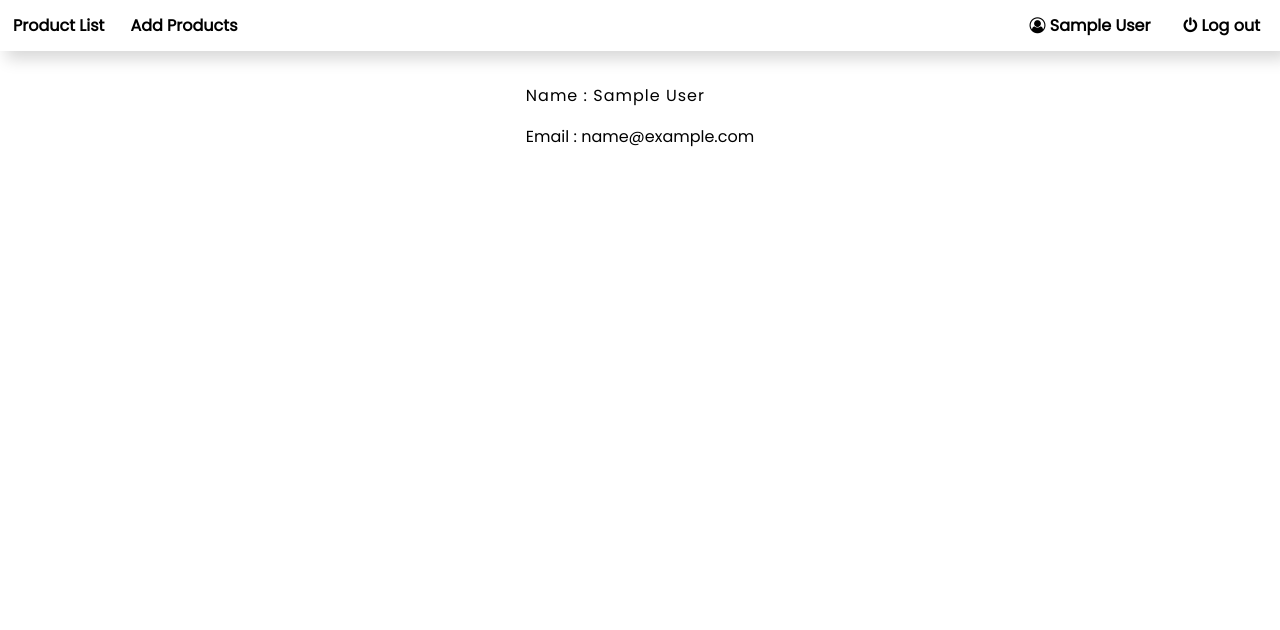
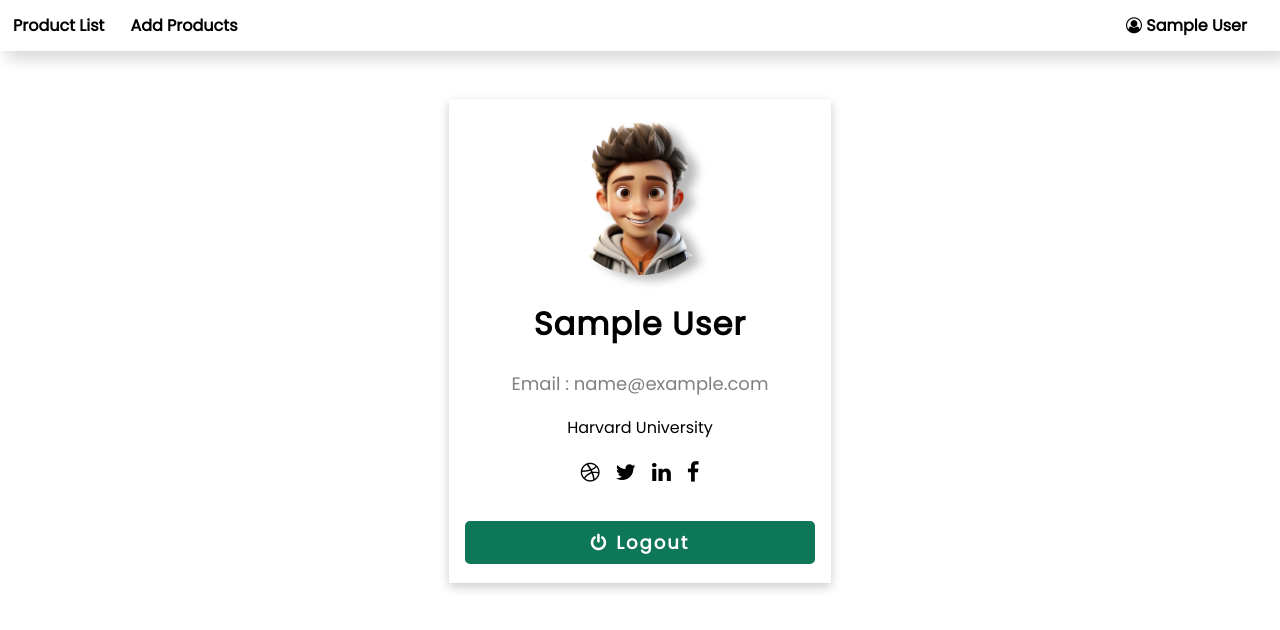
Before and after one commit to Harshal-Shelar/MERN-E-Com-FrontEnd, a React (Create React App) app: page /profile in a window 1280 px wide. Shown: the top 630 px of the page. Built offline with nearby package versions, Linux system fonts and the light colour scheme; sample sign-in values are in the browser's storage.

Commit message:
search bar updated

```diff
--- a/src/Components/AddProduct/AddProducts.css
+++ b/src/Components/AddProduct/AddProducts.css
@@ -17,7 +17,6 @@
     width: 50%;
     padding: 2rem;
     align-items: center;
-    border: 1px solid rgb(224, 224, 224);
     box-shadow: 7px 7px 15px -1px rgb(169, 169, 169);
 }
 .addProductImg{
@@ -53,6 +52,11 @@
     color: red;
     font-size: 13px;
 }
+.addBtns{
+    display: flex;
+    gap: 1rem;
+}
+
 .addFormMain input{
     height: 1.9rem;
     padding-left: 0.5rem;
@@ -60,7 +64,26 @@
     border: 1px solid rgb(163, 163, 163);
     outline: none;
 }
-.submitBtn{
+.addCan{
+    width: 100%;
+    margin: 2rem 0 0.2rem;
+    padding: 0.5rem 0;
+    background-color: gray;
+    border: 2px solid gray;
+    font-weight: 600;
+    color: white;
+    letter-spacing: 2px;
+    font-size: 16px;
+    border-radius: 5px;
+    cursor: pointer;
+}
+.addCan:hover{
+    background-color: rgb(81, 81, 81);
+    border: 2px solid gray;
+    box-shadow: 0px 0px 10px 3px gray;
+    transition: 0.7s;
+}
+.addSubmitBtn{
     margin: 2rem 0 0.2rem;
     padding: 0.5rem 0;
     background-color: rgb(7, 189, 135);
@@ -71,8 +94,9 @@
     font-size: 16px;
     border-radius: 5px;
     cursor: pointer;
+    width: 100%;
 }
-.submitBtn:hover{
+.addSubmitBtn:hover{
     background-color: rgb(13, 119, 87);
     border: 1px solid rgb(13, 119, 87);
     transition: 0.7s;
--- a/src/Components/AddProduct/AddProducts.jsx
+++ b/src/Components/AddProduct/AddProducts.jsx
@@ -13,6 +13,9 @@ const AddProducts = () => {
 
   const navigate = useNavigate();
 
+  const addCanNav = () => {
+    navigate('/')
+  }
   const addProduct = async () => {
 
     if (!name || !price || !category || !company) {
@@ -25,7 +28,7 @@ const AddProducts = () => {
         body: JSON.stringify({ name, price, category, company, userId }),
         headers: {
           'Content-Type': 'application/json',
-          authorization : `bearer ${JSON.parse(localStorage.getItem('token'))}`
+          authorization: `bearer ${JSON.parse(localStorage.getItem('token'))}`
         }
       });
       result = await result.json();
@@ -56,8 +59,10 @@ const AddProducts = () => {
         <label className='addFormLabel'>Company</label>
         <input type="text" placeholder='Enter Company' onChange={(e) => setConpany(e.target.value)} />
         {error && !company && <span className='errorMsg'>Company is Required</span>}
-
-        <button className='submitBtn' onClick={addProduct}>Add Product</button>
+        <div className="addBtns">
+          <button className='addCan' onClick={addCanNav}>Cancel</button>
+          <button className='addSubmitBtn' onClick={addProduct}>Add Product</button>
+        </div>
       </div>
     </div>
   )
--- a/src/Components/Nav/Nav.css
+++ b/src/Components/Nav/Nav.css
@@ -16,13 +16,18 @@
     display: inline-block;
     font-weight: 600;
 }
-
+.nav-li:hover{
+    transition: 0.7s;
+    text-shadow: 0px 1px 7px rgb(7, 189, 135);
+}
 .nav-li a {
     text-align: center;
     color: black;
     text-decoration: none;
 }
-
+.nav-li a:focus{
+    color: rgb(13, 119, 87);
+}
 .loginLogout {
     display: flex;
     align-items: center;
--- a/src/Components/Nav/Nav.jsx
+++ b/src/Components/Nav/Nav.jsx
@@ -24,13 +24,11 @@ const Nav = () => {
             </div>
             <div className='loginLogout'>
               <li className='nav-li'><Link to="/profile"> <i className="fa fa-user-circle-o"></i> {JSON.parse(auth).name}</Link></li>
-              <li><Link to='/signUp' onClick={logout}> <i className='fa fa-power-off'></i> Log out</Link></li>
             </div>
           </ul>
           :
           <></>
       }
-
     </div>
   )
 }
--- a/src/Components/Products/Products.css
+++ b/src/Components/Products/Products.css
@@ -10,11 +10,13 @@
     letter-spacing: 3px;
     margin-block-start: 0rem;
     margin-block-end: 1rem;
-    background: linear-gradient(50deg, #000000 0%, #61c8ff 100%);
+    background: linear-gradient(50deg, red 0%, rgb(0, 116, 210) 80%);
     -webkit-text-fill-color: transparent;
     -webkit-background-clip: text;
 }
-
+.popupTitle{
+    color: rgb(0, 123, 255);
+}
 .search-product-box {
     height: 1.9rem;
     padding-left: 0.5rem;
@@ -83,11 +85,17 @@
 .mainTable {
     border: 1px solid rgb(224, 224, 224);
     border-radius: 15px;
-    box-shadow: 7px 7px 15px 1px rgb(217, 217, 217);
     margin-top: 1rem;
+    overflow : auto;
     background-color: rgb(240, 240, 240);
+    height: 400px;
+    width: 800px;
+    box-shadow: 7px 7px 15px -5px rgb(167, 167, 167);
 }
-
+.noResFound{
+    text-align: center;
+    letter-spacing: 1px;
+}
 .updateBtn {
     background-color: rgb(0, 116, 210);
 }
@@ -120,6 +128,29 @@
 .updateBtn a {
     text-decoration: none;
     color: white;
+}
+
+.input-icons {
+    width: 96%;
+    margin-bottom: 10px;
+    align-items: center;
+}
+
+.input-icons i {
+    position: absolute;
+    margin: 0.6rem 0 0 0.5rem;
+    color: gray;
+}
+
+.icon {
+    padding: 10px;
+    min-width: 40px;
+}
+
+.input-field {
+    width: 100%;
+    padding: 3px 3px 3px 30px;
+    border-radius: 10px;
 }
 
 .overlay {
--- a/src/Components/Products/Products.jsx
+++ b/src/Components/Products/Products.jsx
@@ -23,7 +23,7 @@ const Products = () => {
     setProducts(result);
   }
 
-  const getProductId = (id,name) => {
+  const getProductId = (id, name) => {
     setDeleteId(id);
     setPopup(true);
     setName(name)
@@ -67,8 +67,12 @@ const Products = () => {
     <>
       <div className="productList">
         <h3 className='productListHeading'>Product List</h3>
-        <input type="" className='search-product-box' placeholder='Search Product'
-          onChange={searchHandle} />
+
+        <div className="input-icons">
+          <i class="fa fa-search"></i>
+          <input class="input-field" onChange={searchHandle} type="text" placeholder='Search Product...'></input>
+        </div>
+
         <div className="mainTable">
           <ul className='headingUl'>
             <li className='srCol'>S. No.</li>
@@ -91,7 +95,7 @@ const Products = () => {
 
               </ul>
             )
-              : <h1>No Result Found</h1>
+              : <h1 className='noResFound'>No Result Found</h1>
           }
         </div>
       </div>
@@ -100,10 +104,10 @@ const Products = () => {
           <div className="overlay">
             <div className="popup">
               <div className="content">
-                <p className='popupHeading'>You want to delete the record of {getName} ?</p>
+                <p className='popupHeading'>You want to delete the record of <span className='popupTitle'>{getName}</span>  ?</p>
                 <div className="popupBtns">
-                  <button className='popupCan' onClick={()=>setPopup(false)}>Cancel</button>
-                  <button className='popupDel' onClick={()=>deleteProduct(deleteId)}>Delete</button>
+                  <button className='popupCan' onClick={() => setPopup(false)}>Cancel</button>
+                  <button className='popupDel' onClick={() => deleteProduct(deleteId)}>Delete</button>
                 </div>
               </div>
             </div >
--- a/src/Components/Profile/Profile.css
+++ b/src/Components/Profile/Profile.css
@@ -1,12 +1,73 @@
-.mainProfile{
+.mainProfile {
     margin: 2rem auto;
     width: fit-content;
 }
 
-.name{
+.name {
     display: flex;
     letter-spacing: 1px;
     margin: 1rem 0;
     gap: 2rem;
     width: 100%;
 }
+
+.card {
+    box-shadow: 0 4px 10px 0 rgba(0, 0, 0, 0.2);
+    max-width: 400px;
+    width: fit-content;
+    min-width: 350px;
+    margin: 3rem auto;
+    text-align: center;
+    font-family: arial;
+    padding: 1rem 1rem 1rem;
+}
+
+.title {
+    color: grey;
+    font-size: 18px;
+}
+
+.contactBtn {
+    border: none;
+    outline: 0;
+    display: inline-block;
+    padding: 8px;
+    color: white;
+    background-color: rgb(13, 119, 87);
+    text-align: center;
+    cursor: pointer;
+    width: 100%;
+    font-size: 18px;
+}
+.fa-power-off{
+    margin-right: 0.5rem;
+}
+.social{
+    display: flex;
+    gap: 1rem;
+    justify-content: center;
+
+}
+.avatarImg{
+    height: 10rem;
+    width: auto;
+    border-radius: 50%;
+    padding: 0;
+    filter: drop-shadow(10px 5px 5px rgb(185, 185, 185));
+}
+.avatarName{
+    letter-spacing: 1px;
+}
+.socialHandle {
+    text-decoration: none;
+    font-size: 22px;
+    color: black;
+}
+
+.contactBtn:hover{
+    background-color: black;
+    color: white;
+}
+.socialHandle:hover {
+    opacity: 0.7;
+}
--- a/src/Components/Profile/Profile.jsx
+++ b/src/Components/Profile/Profile.jsx
@@ -1,10 +1,19 @@
 import React, { useEffect, useState } from 'react'
 import './Profile.css';
+import avatar from '../../Assets/Images/pro3Trans.png';
+import { Link, useNavigate } from 'react-router-dom';
 
 const Profile = () => {
 
   const [name, setName] = useState();
   const [email, setEmail] = useState();
+
+  const navigate = useNavigate();
+
+  const logout = () => {
+    localStorage.removeItem("user");
+    navigate('/signUp');
+  }
 
   useEffect(() => {
     const auth = localStorage.getItem('user');
@@ -15,12 +24,19 @@ const Profile = () => {
   }, []);
 
   return (
-    <div className='mainProfile'>
-      <div className='name'>
-        Name : {name}
-      </div>
-      <div className='email'>
-        Email : {email}
+    <div classNameName='mainProfile'>
+      <div className="card">
+        <img className='avatarImg' src={avatar} alt="John" />
+          <h1 className='avatarName'>{name}</h1>
+          <p className="title">Email : {email}</p>
+          <p>Harvard University</p>
+          <div className='social'>
+            <a className="socialHandle" href="#"><i className="fa fa-dribbble"></i></a>
+            <a className="socialHandle" href="#"><i className="fa fa-twitter"></i></a>
+            <a className="socialHandle" href="#"><i className="fa fa-linkedin"></i></a>
+            <a className="socialHandle" href="#"><i className="fa fa-facebook"></i></a>
+          </div>
+          <Link to='/signUp' onClick={logout}><button className='contactBtn'><i className='fa fa-power-off'></i>Logout</button></Link>
       </div>
     </div>
   )
--- a/src/index.css
+++ b/src/index.css
@@ -6,3 +6,22 @@ body {
 *{
   font-family: 'poppins';
 }
+
+::-webkit-scrollbar {
+  width: 10px;
+  display: none;
+}
+
+::-webkit-scrollbar-track {
+  box-shadow: inset 0 0 5px grey;
+  border-radius: 10px;
+}
+
+::-webkit-scrollbar-thumb {
+  background: rgb(191, 191, 191);
+  border-radius: 10px;
+}
+::-webkit-scrollbar-thumb:hover{
+  background: rgb(154, 154, 154);
+  border-radius: 10px;
+}
```
Also changed, not shown: src/Assets/Images/pro3Trans.png (added), src/Assets/Images/pro4.jpg (added).
